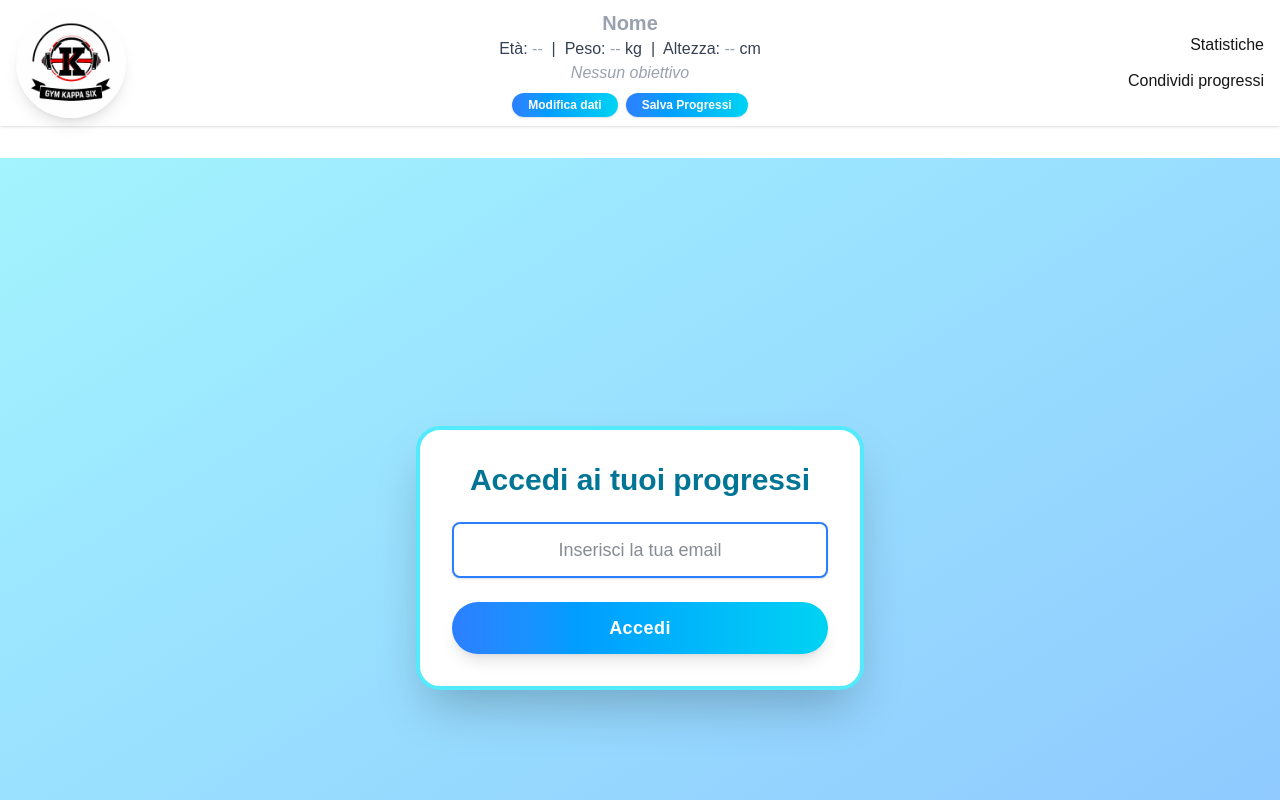
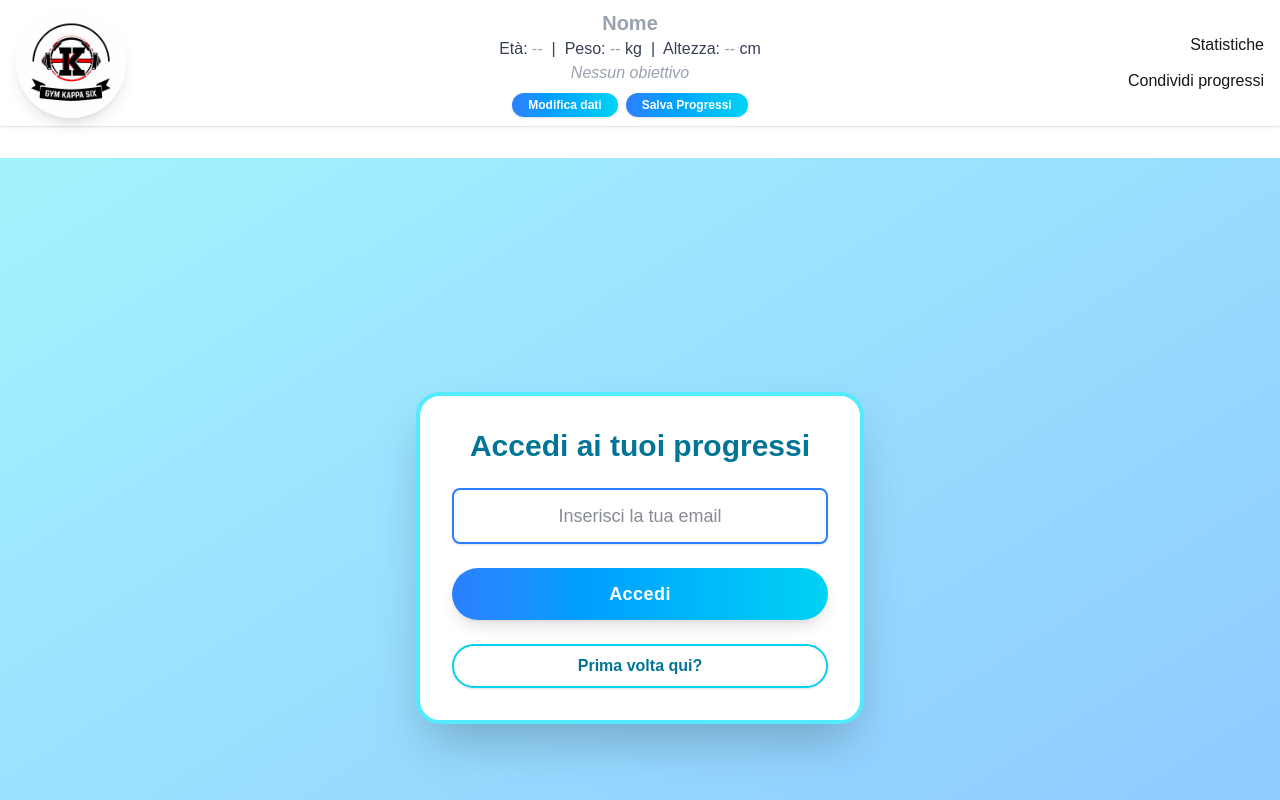
Before and after one commit to andreaessedj/gym, a Next.js app: page /login in a window 1280 px wide. Shown: the top 800 px of the page. Built offline with nearby package versions, Linux system fonts and the light colour scheme.

Commit message:
Add files via upload

```diff
--- a/src/app/login/page.tsx
+++ b/src/app/login/page.tsx
@@ -78,6 +78,13 @@ export default function LoginPage() {
           >
             {loading ? "Caricamento..." : "Accedi"}
           </button>
+          <button
+            type="button"
+            className="mt-2 px-8 py-2 rounded-full border-2 border-cyan-400 text-cyan-700 dark:text-cyan-200 bg-white dark:bg-gray-900 font-semibold shadow hover:bg-cyan-50 dark:hover:bg-gray-800 transition-all duration-200 text-base"
+            onClick={() => router.push("/")}
+          >
+            Prima volta qui?
+          </button>
         </form>
         {error && <div className="mt-4 text-red-500 text-center font-bold animate-fadein">{error}</div>}
         {userData && (
```
